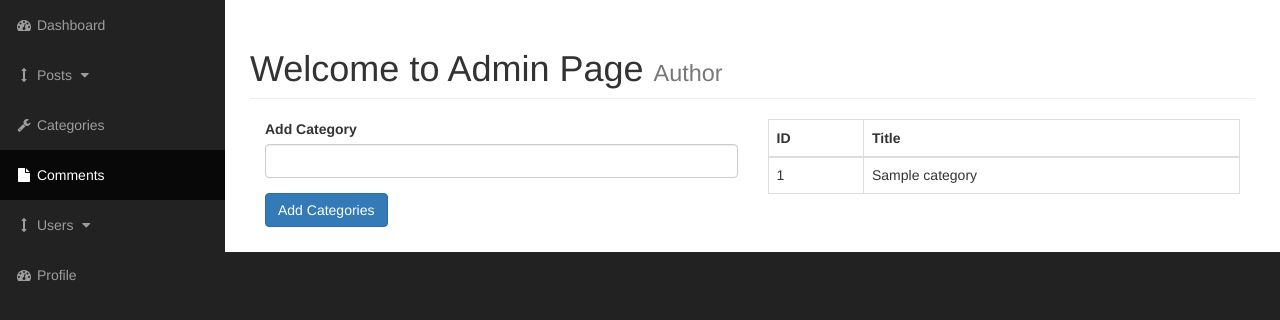
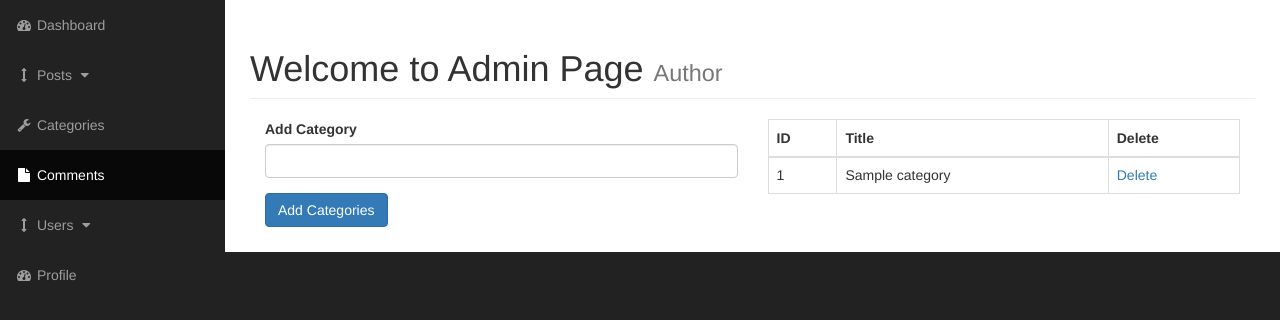
Before and after one commit to UmidAbdu/CMS, a PHP site: page /admin/categories.php in a window 1280 px wide. Shown: the part 51-371 px from the top of the page. Run offline with PHP 8.4, Linux system fonts and the light colour scheme; tables that the repository leaves empty or names only in its code hold one stand-in row (values such as "Sample post").

Commit message:
delete query

```diff
--- a/admin/categories.php
+++ b/admin/categories.php
@@ -56,10 +56,6 @@ include "../includes/db.php";
                             </div>
                         </form>
                     </div> <!-- Add Category Form -->
-                    <?php
-                    $query = "SELECT * FROM categories";
-                    $select_categories = mysqli_query($connection, $query)
-                    ?>
 
                     <div class="col-xs-6">
                     <table class="table table-bordered table-hover">
@@ -67,11 +63,15 @@ include "../includes/db.php";
                         <tr>
                             <th>ID</th>
                             <th>Title</th>
+                            <th>Delete</th>
                         </tr>
                         </thead>
                         <tbody>
                         <tr>
                             <?php
+                            $query = "SELECT * FROM categories";
+                            $select_categories = mysqli_query($connection, $query);
+
                             while ($row = mysqli_fetch_assoc($select_categories)){
                                 $cat_id = $row['cat_id'];
                                 $cat_title = $row['cat_title'];
@@ -79,10 +79,23 @@ include "../includes/db.php";
                                     <tr>
                             <td><?=$cat_id?></td>
                             <td><?=$cat_title?></td>
+                            <td><a href='categories.php?delete=<?=$cat_id?>'>Delete</a></td>
                         </tr>
                             <?php
 } //closing tag
 ?>
+                        <?php //Delete query
+                        if(isset($_GET['delete'])){
+                            $the_cat_id = $_GET['delete'];
+
+                            $query = "DELETE FROM categories WHERE cat_id = {$the_cat_id}";
+                            $delete_query = mysqli_query($connection, $query);
+                            header("Location: categories.php");
+
+                        }
+
+
+                        ?>
                         </tr>
                         </tbody>
                     </table>
--- a/admin/includes/admin_header.php
+++ b/admin/includes/admin_header.php
@@ -1,3 +1,6 @@
+<?php ob_start(); ?>
+
+
 <!DOCTYPE html>
 <html lang="en">
 
```
